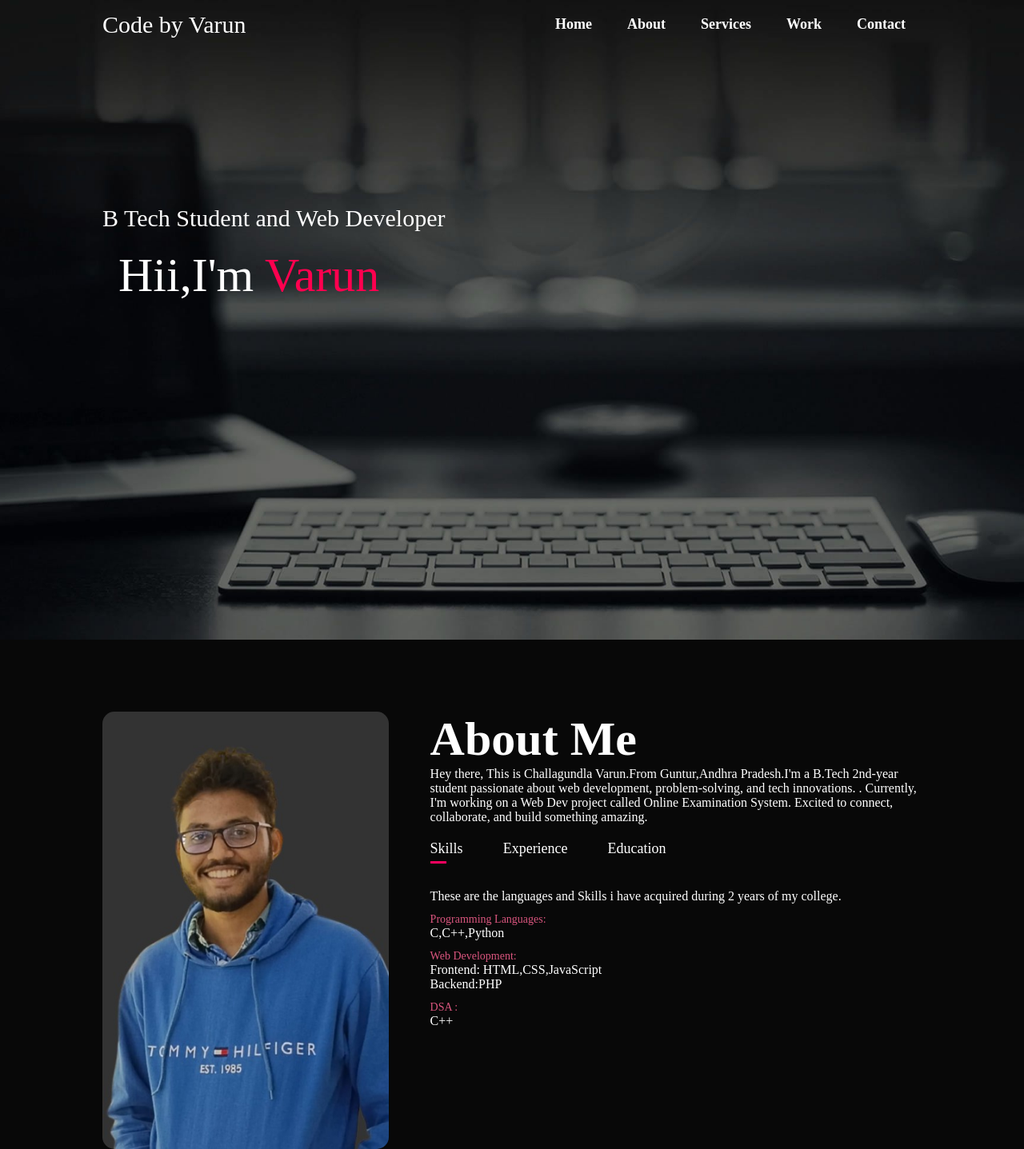
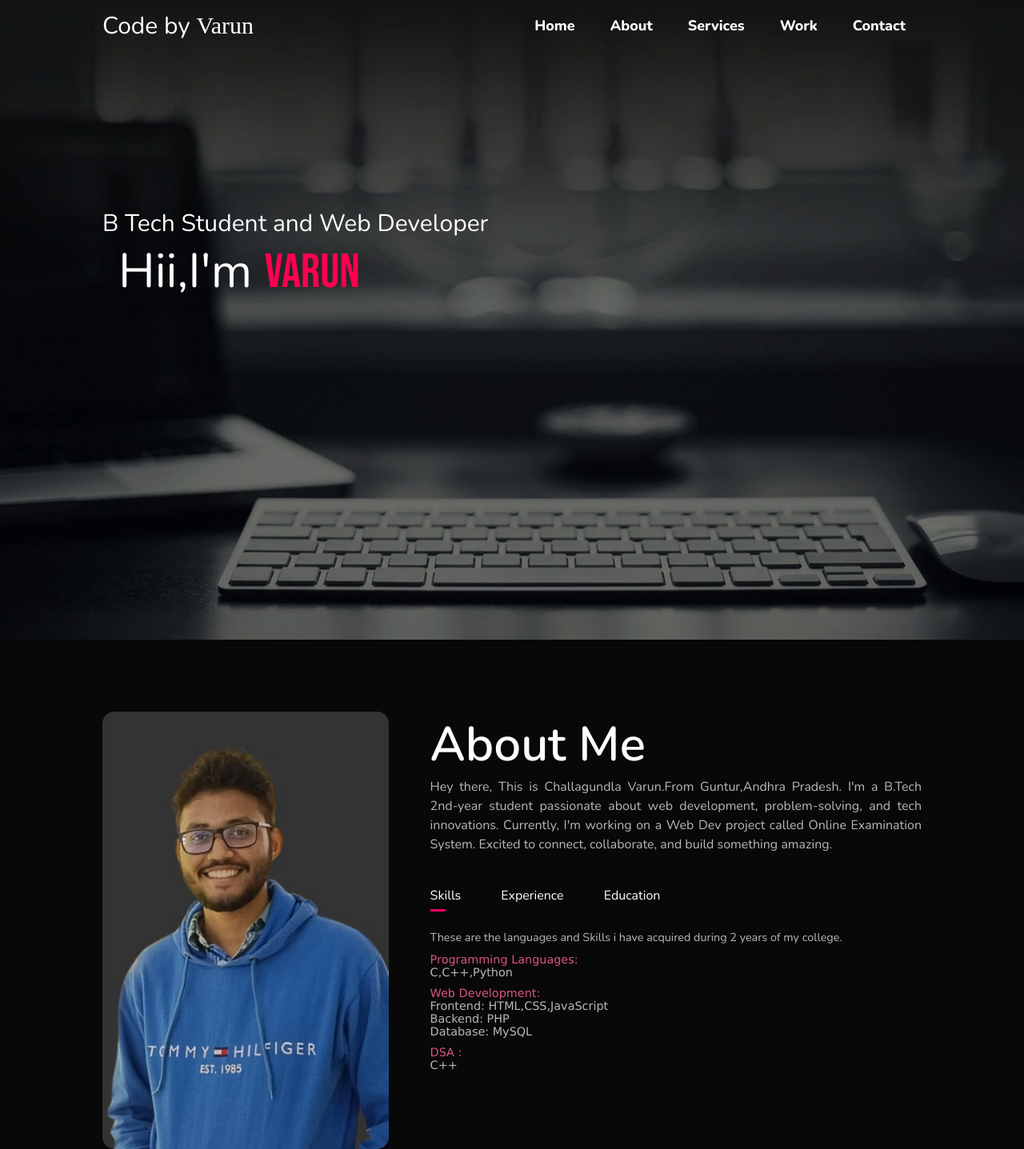
Before and after one commit to Varunch9999/My-Portfolio, a plain HTML site: page index.html in a window 1280 px wide. Shown: the top 1437 px of the page at 80% size. Drawn offline with nearby package versions, Linux system fonts and the light colour scheme.

Commit message:
[FIX] Fixed styles

```diff
--- a/index.html
+++ b/index.html
@@ -37,7 +37,7 @@
             </div>
             <div class="about-col-2">
                 <h1 class="sub-title">About Me</h1>
-                <p>Hey there, This is Challagundla Varun.From Guntur,Andhra Pradesh.I'm a B.Tech 2nd-year student passionate about web development, problem-solving, and tech innovations. .
+                <p>Hey there, This is Challagundla Varun.From Guntur,Andhra Pradesh. I'm a B.Tech 2nd-year student passionate about web development, problem-solving, and tech innovations.
                     Currently, I'm working on a Web Dev project called Online Examination System.
                      Excited to connect, collaborate, and build something amazing. <br>
 
@@ -52,7 +52,7 @@
                         These are the languages and Skills i have acquired during 2 years of my college.
                         <li><span> Programming Languages:</span><br>C,C++,Python</li>
                         <li><span>Web Development:</span><br>Frontend:
-                        HTML,CSS,JavaScript <br>Backend:PHP</li>
+                        HTML,CSS,JavaScript <br>Backend: PHP <br>Database: MySQL</li>
                         <li><span>DSA :</span><br> C++</li>
                     </ul>
                 </div>
@@ -125,7 +125,7 @@
                 <div class="layer">
 
                     <h3>Music App</h3>
-                    <p>connects to the talented people around the world
+                    <p>Connects to the talented people around the world
                         download it from playstore.
                     </p>
                     <a href="#"><i class="fa-solid fa-link"></i></a>
@@ -135,7 +135,7 @@
                 <img src="images/work-3.png">
                 <div class="layer">
                     <h3>Online shopping App</h3>
-                    <p>connects to the talented people around the world
+                    <p>Connects to the talented people around the world
                         download it from playstore.
                     </p>
                     <a href="#"><i class="fa-solid fa-link"></i></a>
--- a/style.css
+++ b/style.css
@@ -1,4 +1,8 @@
-* {
+@import url('https://fonts.googleapis.com/css2?family=Bebas+Neue&display=swap');
+@import url('https://fonts.googleapis.com/css2?family=Nunito:wght@200;400;600;800&display=swap');
+@import url('https://fonts.googleapis.com/css2?family=Roboto:wght@100;300;400;500;700;900&display=swap');
+
+*{
     margin:0;
     padding:0;
     font-family: 'Poppins', 'sans-serif';
@@ -25,15 +29,25 @@ body{
 }
 .container{
     padding:10px 10%;
+
 }
 
+.container .header-text p{
+    font-family: 'Nunito',sans-serif;
+
+}
 
 h1 {
     font-size: 30px;
     font-weight: lighter;
     color: white; /* Default color for "arun." */
+    font-family: 'Roboto', sans-serif;
+
 }
 
+.header-text h1{
+    font-size: 45px;
+}
 
 
 nav{
@@ -59,6 +73,7 @@ nav ul li a{
     font-size: 18px;
     position:relative;
     font-weight: bold;
+    font-family: 'Nunito',sans-serif;
 }
 
 nav ul li a::after{
@@ -82,10 +97,12 @@ nav ul li a:hover::after{
 .header-text h1{
     font-size:60px;
     margin:20px;
+    margin-top: -2px;
 }
 
 .header-text h1 span{
     color:#ff004f;
+    font-family: Bebas Neue, sans-serif ;
 }
 /*------------about-----------*/
 #about{
@@ -117,9 +134,24 @@ nav ul li a:hover::after{
     color:#fff;
 }
 
+.about-col-2 h1{
+    font-family: 'Nunito',sans-serif;
+}
+.about-col-2 p{
+    font-family: 'Nunito';
+    line-height: 1.5;
+    font-size: 1rem;
+    margin-bottom: 2;
+    text-align: justify;
+    color: #999;
+}
 .tab-titles{
     display:flex;
-    margin:20px 0 40px;
+    margin:40px 0 30px 0;
+}
+.tab-titles p{
+    color:#fff;
+    font-family: 'Nunito',sans-serif;
 }
 .tab-links{
     margin-right:50px;
@@ -161,6 +193,22 @@ nav ul li a:hover::after{
     display: block;
 }
 
+.tab-contents.active-tab ul{
+    color:#999;
+    font-family: 'Nunito',sans-serif;
+    font-size: 0.9rem;
+}
+
+.tab-contents.active-tab ul li {
+    font-family: 'Verdana', sans-serif;
+
+}
+
+.tab-contents.active-tab ul li span{
+    font-size: 0.9rem;
+    margin-bottom: 15px;
+    font-family: 'Verdana', sans-serif;
+}
 /*------------services-----*/
 #services{
     padding:30px 0;
@@ -171,6 +219,9 @@ nav ul li a:hover::after{
     grid-template-columns: repeat(auto-fit,minmax(250px,1fr));
     grid-gap: 40px;
     margin-top:50px;
+}
+.container h1{
+    font-family: 'Nunito',sans-serif;
 }
 .services-list div{
     background: #262626;
@@ -273,6 +324,9 @@ nav ul li a:hover::after{
 text-align: center;
 }
 
+.layer p{
+    padding: 15px;
+}
 
 .work:hover img{
     transform:scale(1.1);
@@ -306,6 +360,11 @@ text-align: center;
 
 .contact-left{
     flex-basis: 35%;
+}
+
+.contact-left h1{
+    font-family: 'Nunito',sans-serif;
+    color: #fff;
 }
 
 .contact-right{
@@ -398,6 +457,7 @@ nav .fa-solid{
         background-position: center;
         background-repeat: no-repeat;
         background-attachment: fixed;
+        margin-left: -10px;
     }
 
 
```
